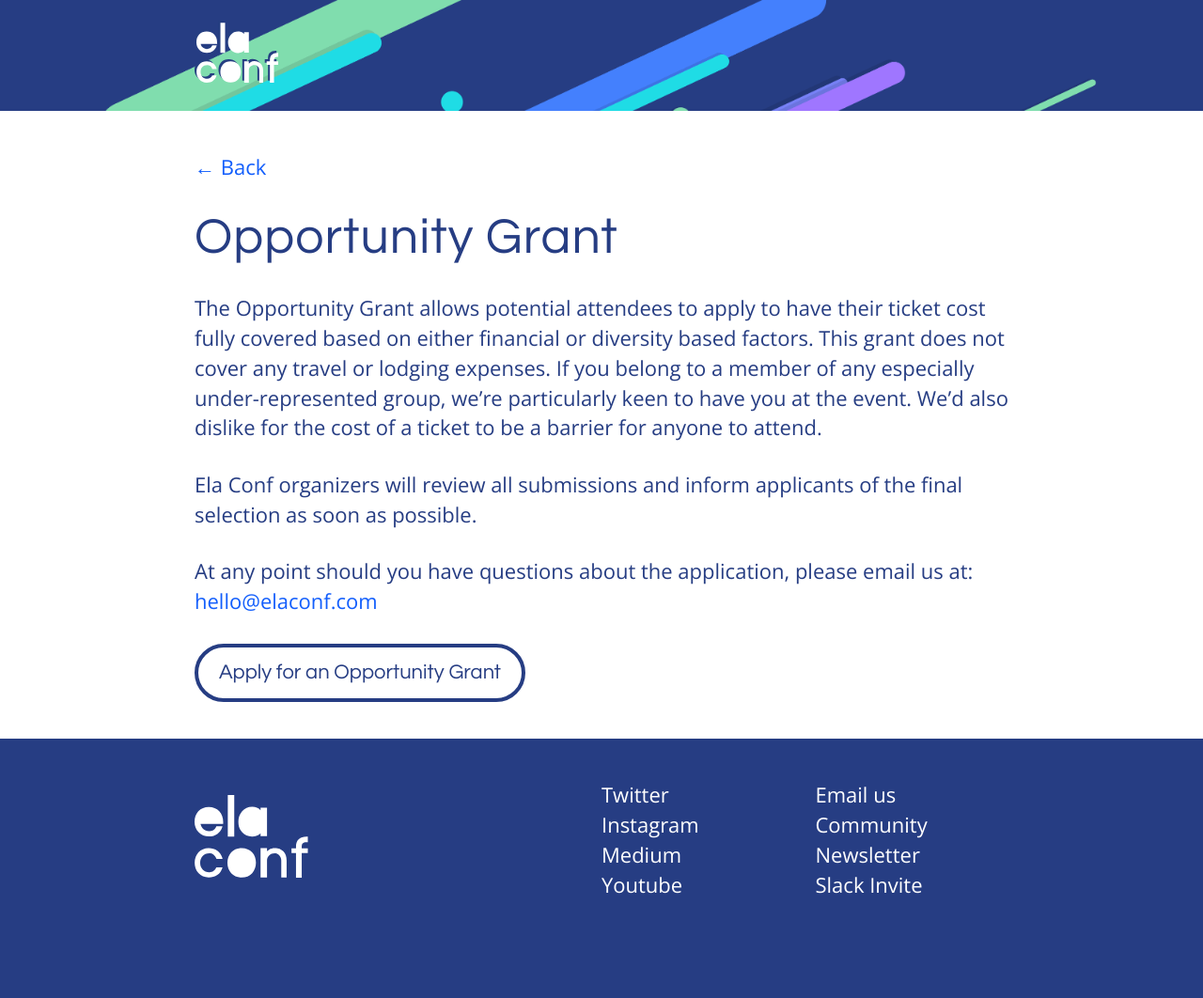
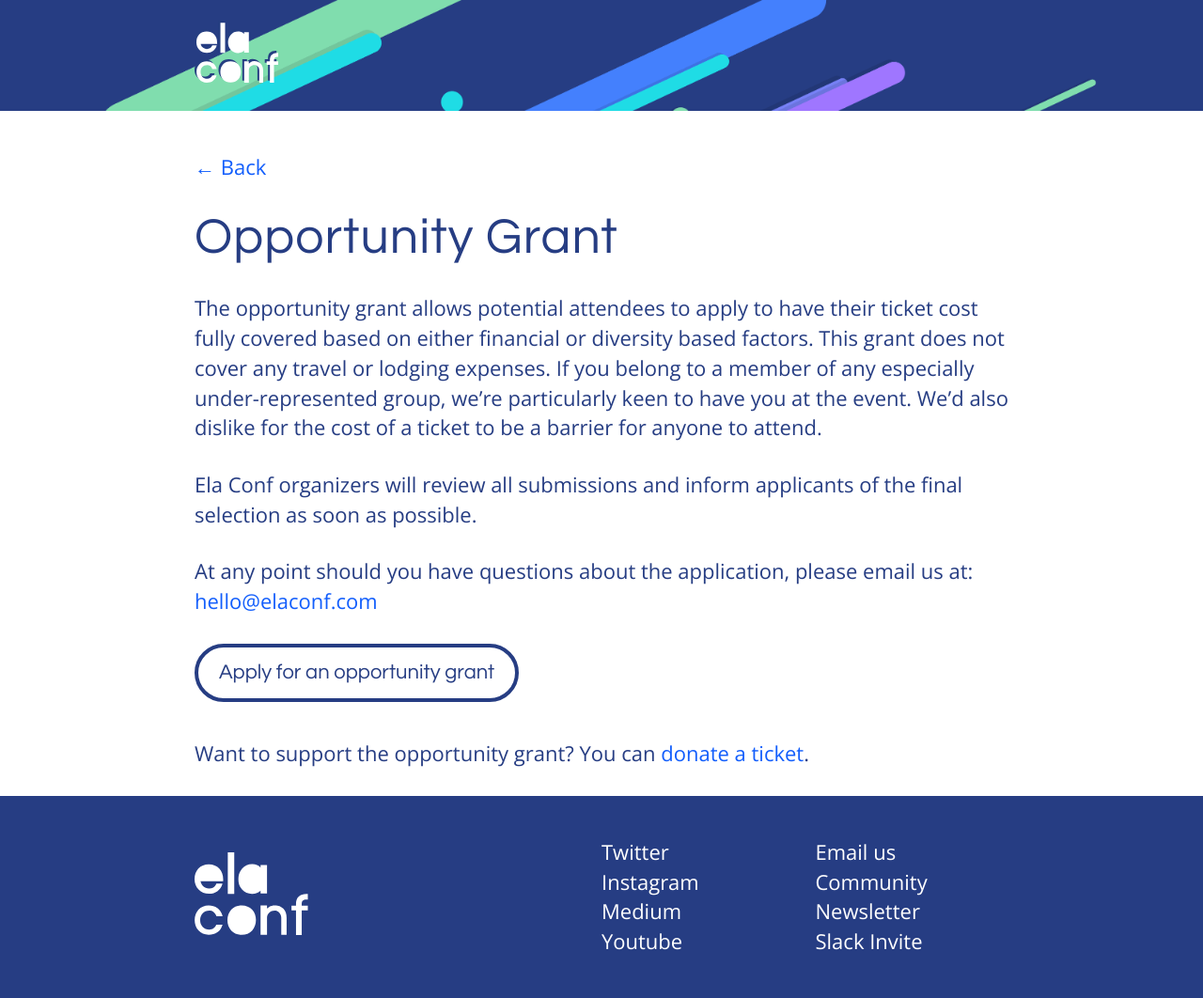
Before and after one commit to elaconf/elaconf.github.io, a Jekyll site: the page built from grants/index.md, in a window 1280 px wide. Shown: the whole page at 94% size. Built offline with Jekyll 4.4.1, drawn with Linux system fonts in a browser that asks for light colours; before the commit the page ends 1002 px from its top, so only the background shows below that.

Commit message:
adds donate a ticket language

```diff
--- a/_includes/tickets.html
+++ b/_includes/tickets.html
@@ -9,3 +9,5 @@
 <p>All ticket sales are final after October 6th.</p>
 
 <p>We don't wish for the cost of a ticket to be a barrier for anyone to attend. We offer complimentary tickets to all <a href="/volunteer/">volunteers</a> and offer <a href="/grants/">grants</a> based on either financial or diversity based factors.</p>
+
+<p>If you're unable to attend or would like to support the conference, you can <a href="/donate-a-ticket/">donate a ticket</a>. Your donation will help us fund our <a href="/grants/">opportunity grant</a> that provides complimentary tickets to those who would be unable to attend otherwise.</p>
--- a/grants/index.md
+++ b/grants/index.md
@@ -4,10 +4,12 @@ title: Opportunity Grant
 description: The Ela Conf Opportunity Grant allows potential attendees to apply to have their ticket cost fully covered based on either financial or diversity based factors.
 ---
 
-The Opportunity Grant allows potential attendees to apply to have their ticket cost fully covered based on either financial or diversity based factors. This grant does not cover any travel or lodging expenses. If you belong to a member of any especially under-represented group, we're particularly keen to have you at the event. We'd also dislike for the cost of a ticket to be a barrier for anyone to attend.
+The opportunity grant allows potential attendees to apply to have their ticket cost fully covered based on either financial or diversity based factors. This grant does not cover any travel or lodging expenses. If you belong to a member of any especially under-represented group, we're particularly keen to have you at the event. We'd also dislike for the cost of a ticket to be a barrier for anyone to attend.
 
 Ela Conf organizers will review all submissions and inform applicants of the final selection as soon as possible.
 
 At any point should you have questions about the application, please email us at: [hello@elaconf.com](mailto:hello@elaconf.com)
 
-<a href="https://goo.gl/forms/CR3VsFkk7ijeBuu63" class="button">Apply for an Opportunity Grant</a>
+<a href="https://goo.gl/forms/CR3VsFkk7ijeBuu63" class="button">Apply for an opportunity grant</a>
+
+Want to support the opportunity grant? You can [donate a ticket](/donate-a-ticket/).
--- a/index.html
+++ b/index.html
@@ -114,6 +114,7 @@ toc:
     <h2>Sponsorship</h2>
     <p>This event is simply not possible without your support. We aim to keep ticket costs low while also offering childcare stipends, financial and diversity grants, cover all meals, secure a centrally located venue, reimburse speaker travel and lodging, and host a networking party following the event.</p>
     <p>We cannot wait to call you a partner in our mission. <a href="http://elaconf.com/docs/ela-prospectus-2017.pdf">Review our prospectus</a> and <a href="mailto:hello@elaconf.com">email us to learn more</a>.</p>
+    <p>Another great way to support the conference is to <a href="/donate-a-ticket/">donate a ticket</a>. Your donation will help us found our <a href="/grants/">opportunity grant</a> that provides complimentary tickets to those who would be unable to attend otherwise.</p>
     <div class="corner-button"><a href="http://elaconf.com/docs/ela-prospectus-2017.pdf" class="button">Prospectus</a></div>
   </div>
   <div class="corner corner-blue-light hide-mobile"></div>
```
